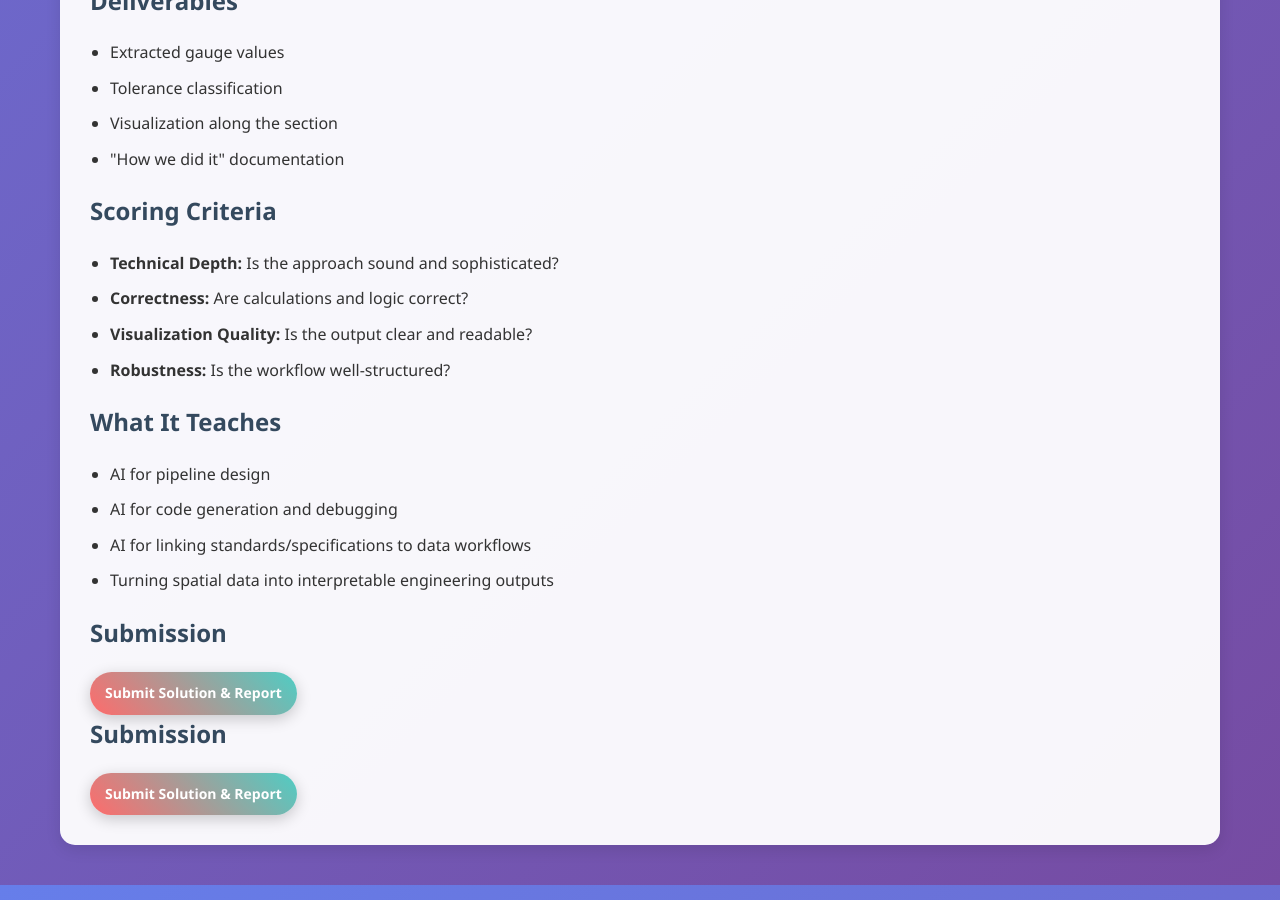
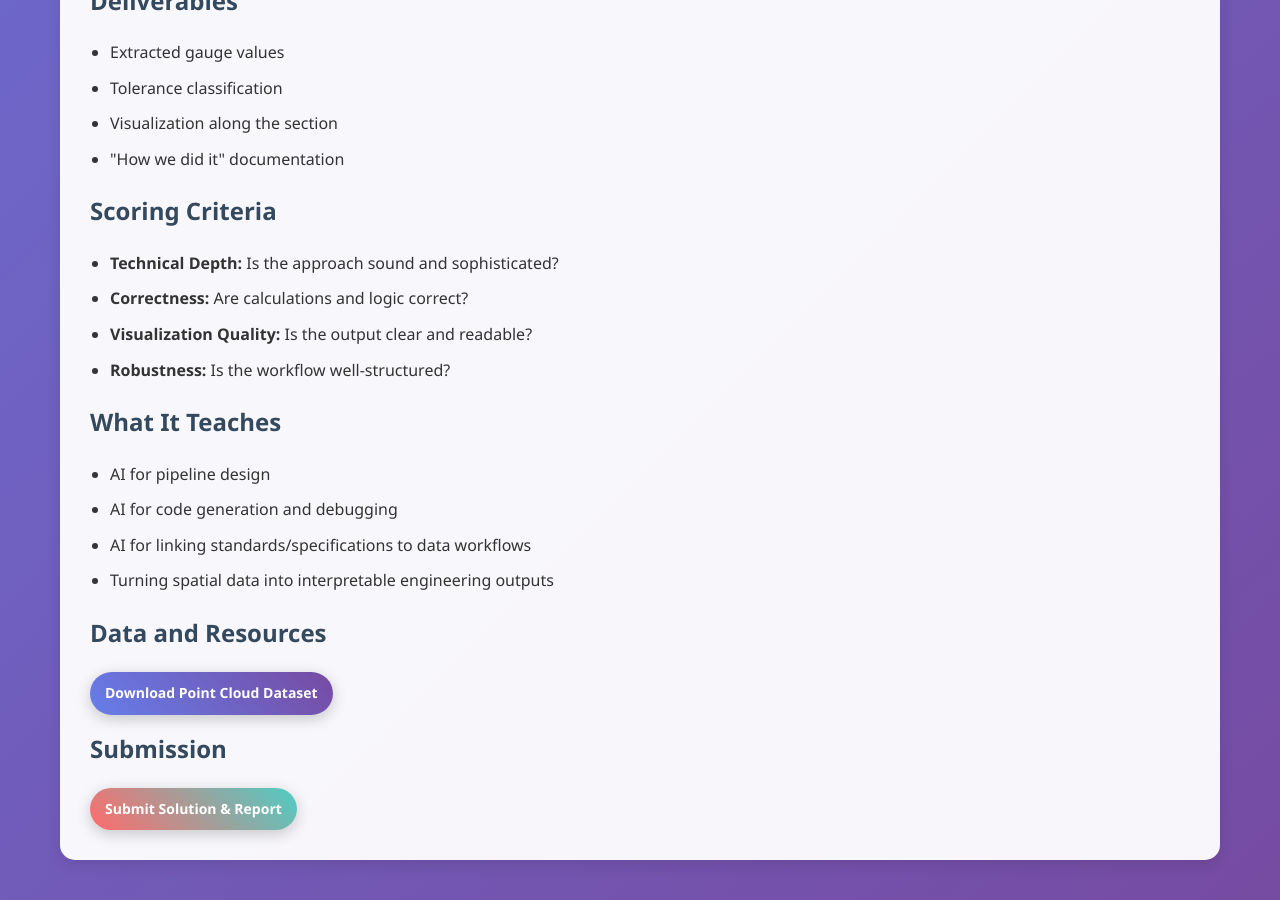
Before and after one commit to Saiga1105/GenAI-Games, a Jekyll site: the page built from tasks/assignment8.md, in a window 1280 px wide and 900 px high, scrolled down 1802 px. Built offline with Jekyll 4.4.1, drawn with Linux system fonts in a browser that asks for light colours.

Commit message:
Add point cloud download link to Task 8

```diff
--- a/tasks/assignment8.md
+++ b/tasks/assignment8.md
@@ -90,8 +90,8 @@ layout: default
         <li>Turning spatial data into interpretable engineering outputs</li>
     </ul>
 
-    <h3>Submission</h3>
-    <a href="#" class="submit-btn">Submit Solution & Report</a>
+    <h3>Data and Resources</h3>
+    <p><a href="https://kuleuven-my.sharepoint.com/:u:/g/personal/maarten_bassier_kuleuven_be/IQCDXw9Rk6e8Qq6tNMkCHfLrATOkndTcQFlDHzBR24PHQx4?e=9yt8b8" class="download-btn" target="_blank">Download Point Cloud Dataset</a></p>
 
     <h3>Submission</h3>
     <a href="#" class="submit-btn">Submit Solution & Report</a>
```
